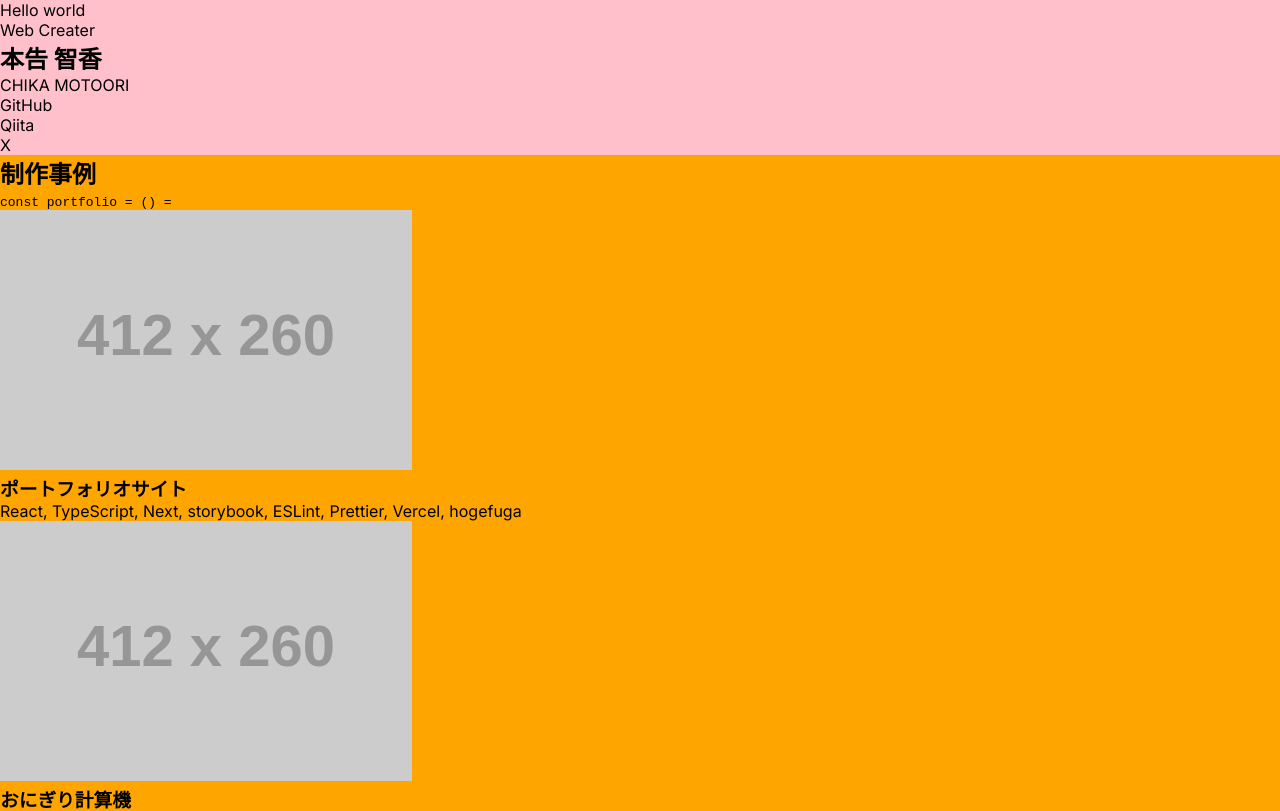
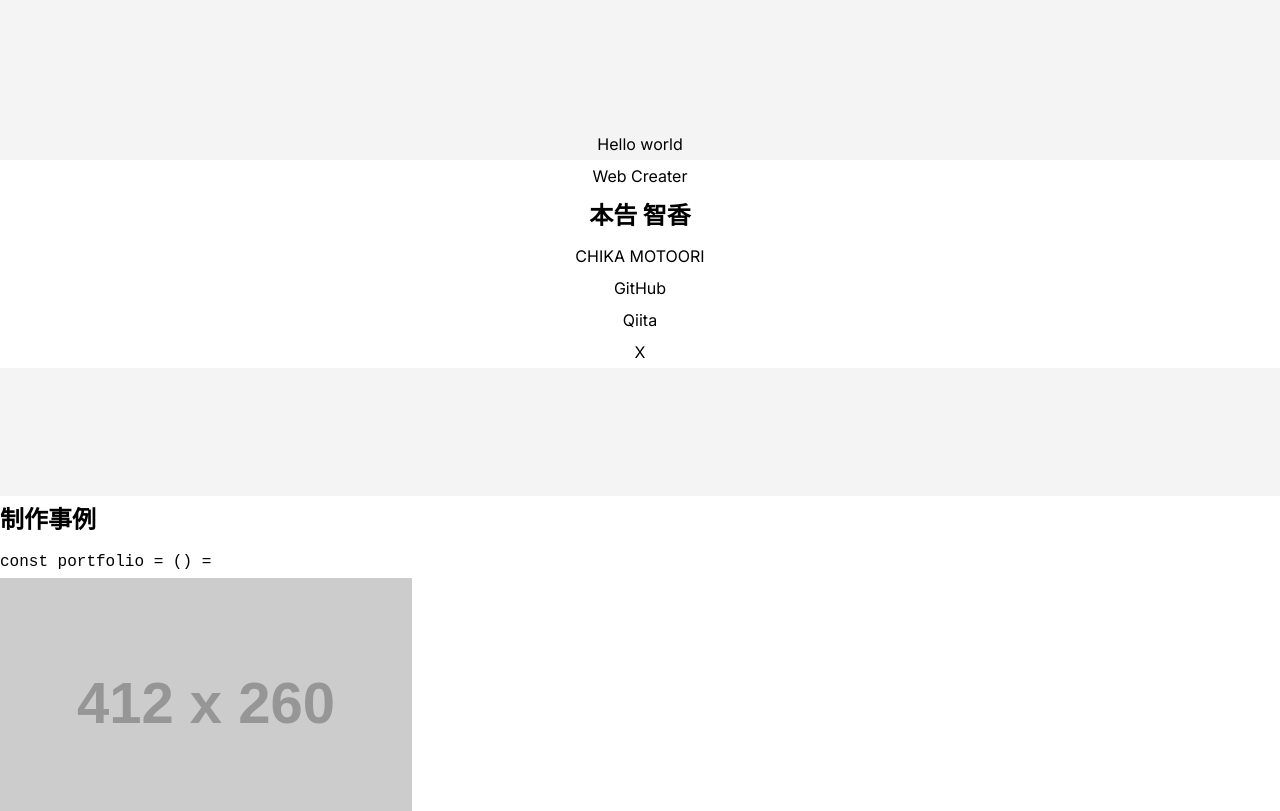
Before and after one commit to chika-create/portfolio, a Next.js app: page / in a window 1280 px wide. Shown: the top 811 px of the page. Built offline with nearby package versions, Linux system fonts and the light colour scheme.

Commit message:
update: ベースコーディング

```diff
--- a/src/app/globals.css
+++ b/src/app/globals.css
@@ -2,6 +2,7 @@
 /*  --max-width: 1100px;*/
   --border-radius: 12px;
   --foreground-rgb: 0, 0, 0;
+  --gray-100: #F4F4F5;
 }
 
 * {
@@ -18,6 +19,8 @@ body {
 
 body {
   color: rgb(var(--foreground-rgb));
+  font-size: 16px;
+  line-height: 2;
 }
 
 a {
--- a/src/app/page.module.css
+++ b/src/app/page.module.css
@@ -1,11 +1,17 @@
 .header {
-  background-color: pink;
+  background-color: #F4F4F5;
+  padding: 128px 0;
+  text-align: center;
 }
 
 .main {
-  background-color: orange;
+  background-color: white;
 }
 
 .footer {
-  background-color: gray;
+  background-color: white;
 }
+
+.businessCard {
+  background-color: white;
+}
--- a/src/app/page.tsx
+++ b/src/app/page.tsx
@@ -6,7 +6,7 @@ export default function Home() {
       <header className={styles.header}>
         <p>Hello world</p>
         <section>
-          <div>
+          <div className={styles.businessCard}>
             <p>Web Creater</p>
             <h1>本告 智香</h1>
             <p>CHIKA MOTOORI</p>
```
